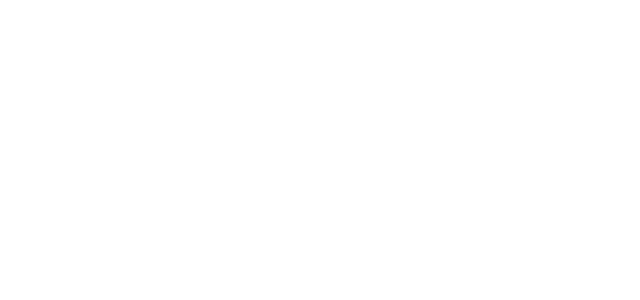
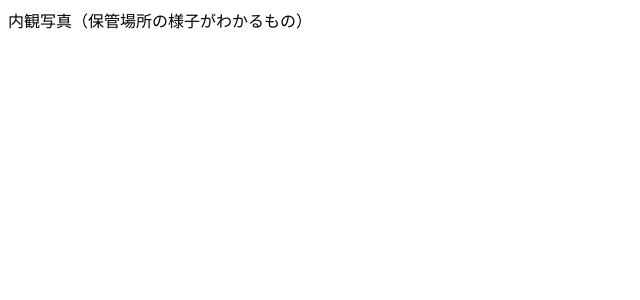
Before and after one commit to maneKozaroo/image-gallery, a Vue app: page / in a window 1280 px wide. Shown: the top 300 px of the page, without its empty margins (0-640 px from the left). Built offline with nearby package versions, Linux system fonts and the light colour scheme.

Commit message:
feat: create image gallery component and styles

```diff
--- a/src/App.vue
+++ b/src/App.vue
@@ -1,7 +1,14 @@
-<script setup lang="ts"></script>
+<script setup lang="ts">
+import ImageGallery from "@/components/imageGallery/ImageGallery.vue";
+</script>
 
 <template>
-  <main></main>
+  <main>
+    <ImageGallery />
+  </main>
 </template>
 
-<style></style>
+<style scoped>
+@import "./assets/css/reset.css";
+@import "./assets/css/variables.css";
+</style>
--- /dev/null
+++ b/src/assets/css/reset.css
@@ -0,0 +1,76 @@
+/***
+    The new CSS reset - version 1.6.1 (last updated 25.5.2022)
+    GitHub page: https://github.com/elad2412/the-new-css-reset
+***/
+
+/*
+    Remove all the styles of the "User-Agent-Stylesheet", except for the 'display' property
+    - The "symbol *" part is to solve Firefox SVG sprite bug
+ */
+*:where(:not(html, iframe, canvas, img, svg, video):not(svg *, symbol *)) {
+    all: unset;
+    display: revert;
+}
+
+/* Preferred box-sizing value */
+*,
+*::before,
+*::after {
+    box-sizing: border-box;
+}
+
+/* Reapply the pointer cursor for anchor tags */
+a, button {
+    cursor: revert;
+}
+
+/* Remove list styles (bullets/numbers) */
+ol, ul, menu {
+    list-style: none;
+}
+
+/* For images to not be able to exceed their container */
+img {
+    max-width: 100%;
+}
+
+/* removes spacing between cells in tables */
+table {
+    border-collapse: collapse;
+}
+
+/* revert the 'white-space' property for textarea elements on Safari */
+textarea {
+    white-space: revert;
+}
+
+/* minimum style to allow to style meter element */
+meter {
+    -webkit-appearance: revert;
+    appearance: revert;
+}
+
+/* reset default text opacity of input placeholder */
+::placeholder {
+    color: unset;
+}
+
+/* fix the feature of 'hidden' attribute.
+   display:revert; revert to element instead of attribute */
+:where([hidden]) {
+    display: none;
+}
+
+/* revert for bug in Chromium browsers
+   - fix for the content editable attribute will work properly. */
+:where([contenteditable]:not([contenteditable="false"])) {
+    -moz-user-modify: read-write;
+    -webkit-user-modify: read-write;
+    overflow-wrap: break-word;
+    -webkit-line-break: after-white-space;
+}
+
+/* apply back the draggable feature - exist only in Chromium and Safari */
+:where([draggable="true"]) {
+    -webkit-user-drag: element;
+}
--- /dev/null
+++ b/src/assets/css/variables.css
@@ -0,0 +1,6 @@
+:root {
+    --gutter-base: 16px;
+    --gutter-large: calc(var(--gutter-base) * 1.5);
+    --gutter-small: calc(var(--gutter-base) / 2);
+    --max-width: 525px;
+}
--- /dev/null
+++ b/src/components/imageGallery/ImageGallery.vue
@@ -0,0 +1,13 @@
+<script setup lang="ts"></script>
+
+<template>
+  <div class="image-gallery">
+    <header>内観写真（保管場所の様子がわかるもの）</header>
+  </div>
+</template>
+
+<style scoped>
+header {
+  margin-bottom: var(--gutter-base);
+}
+</style>
```
